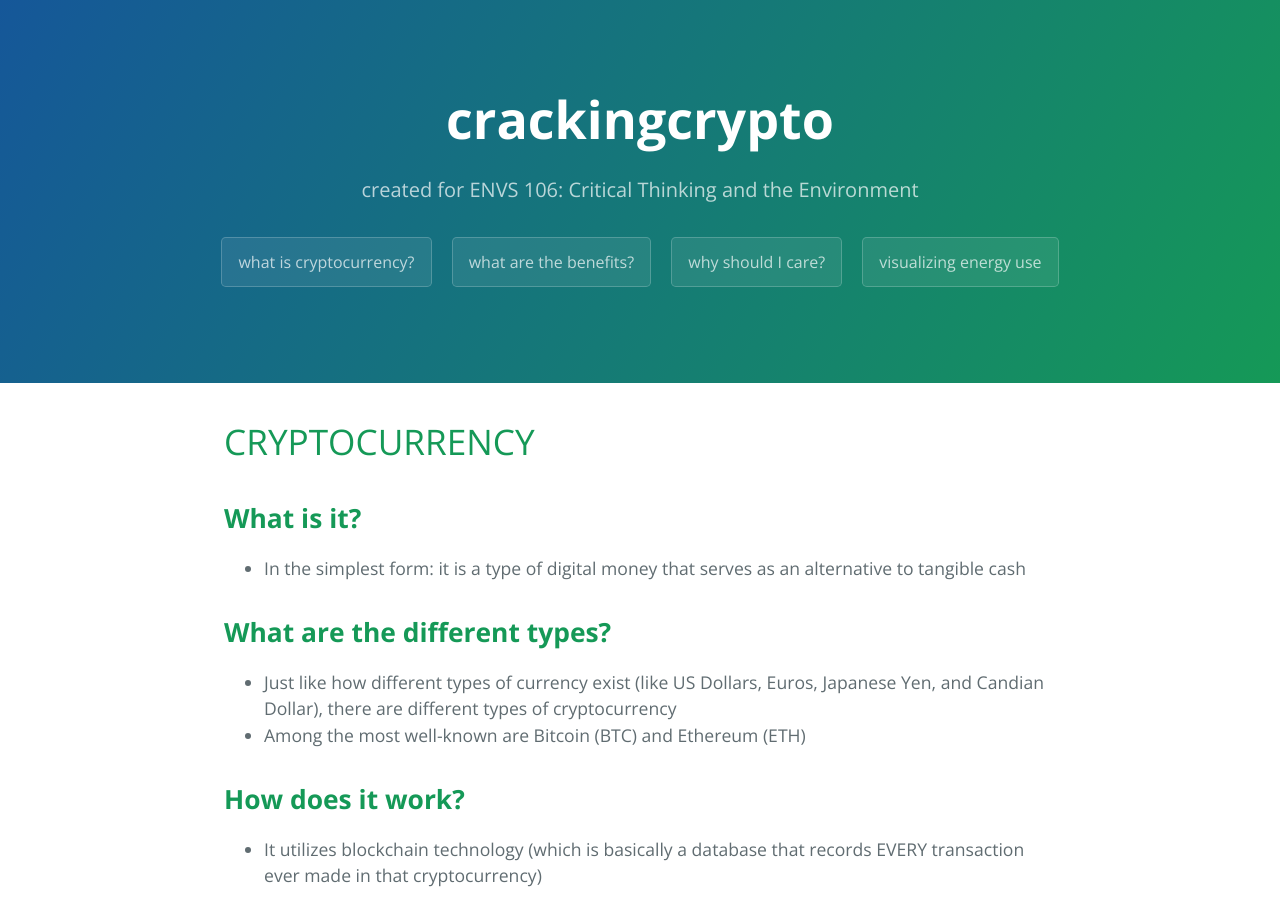
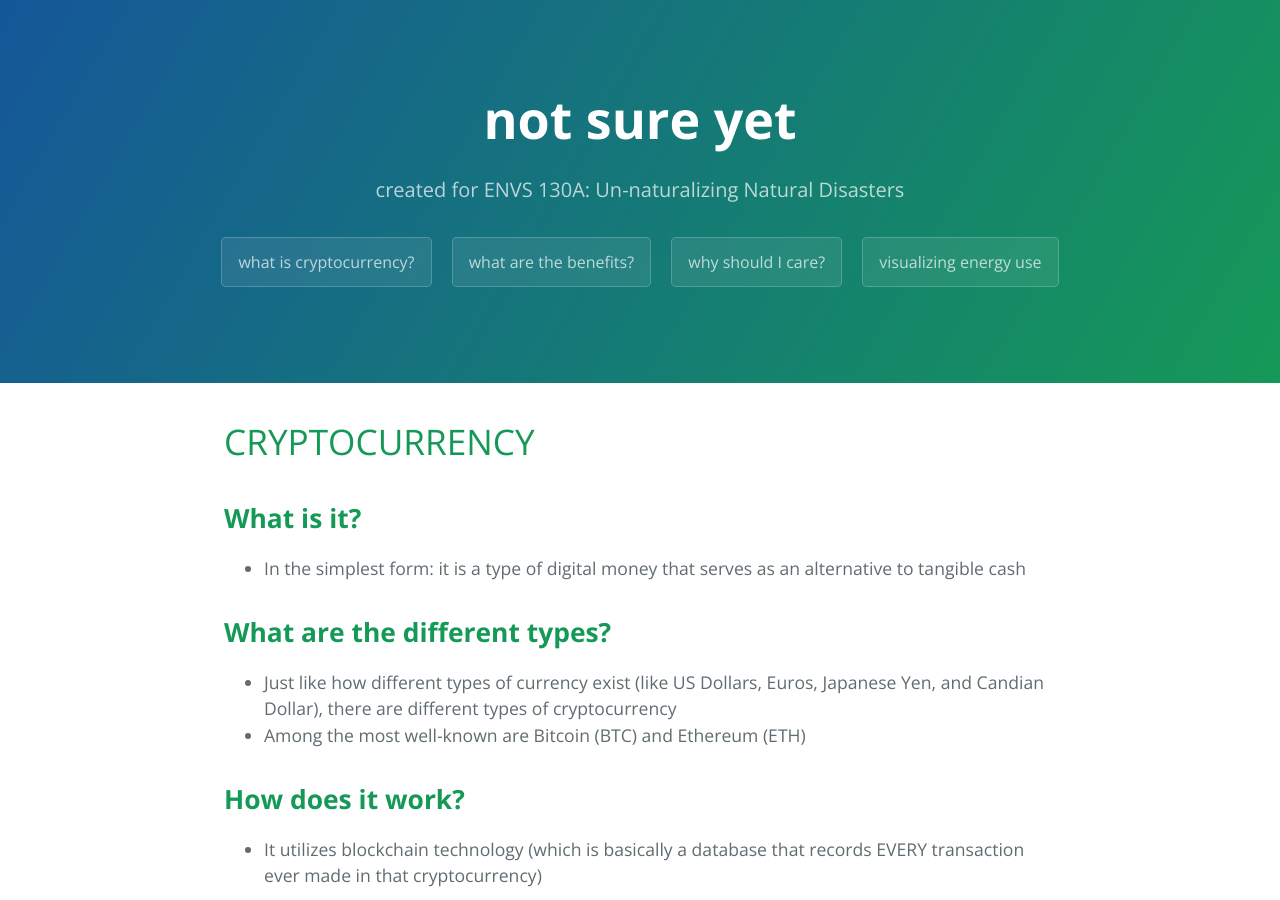
Before and after one commit to tifhsu88/envs130a-final-project, a Jekyll site: the page built from index.md, in a window 1280 px wide and 900 px high. Built offline with Jekyll 4.4.1, drawn with Linux system fonts in a browser that asks for light colours; some of the changed text lies outside the part shown.

Commit message:
changed headers, need to finalize project name

```diff
--- a/_layouts/template.html
+++ b/_layouts/template.html
@@ -11,8 +11,8 @@
   </head>
   <body>
     <section class="page-header">
-      <h1 class="project-name">crackingcrypto</h1>
-      <h2 class="project-tagline">created for ENVS 106: Critical Thinking and the Environment</h2>
+      <h1 class="project-name">not sure yet</h1>
+      <h2 class="project-tagline">created for ENVS 130A: Un-naturalizing Natural Disasters</h2>
       {% for page in site.pages %}
         <a href= {{ page.filename }} class="btn">{{ page.title }}</a>
       {% endfor %}
@@ -23,7 +23,7 @@
       {{ content }}
 
       <footer class="site-footer">
-        <span class="site-footer-owner"><a href="https://github.com/crackingcrypto">crackingcrypto</a> is maintained by <a href="https://github.com/tifhsu88">tifhsu88</a>.</span>
+        <span class="site-footer-owner"><a href="https://github.com/envs130a-final-project">envs130a-final-project</a> is maintained by <a href="https://github.com/tifhsu88">tifhsu88</a>.</span>
 
         <span class="site-footer-credits">This page was generated by <a href="https://pages.github.com">GitHub Pages</a> using the <a href="https://github.com/jasonlong/cayman-theme">Cayman theme</a> by <a href="https://twitter.com/jasonlong">Jason Long</a>.</span>
       </footer>
```
